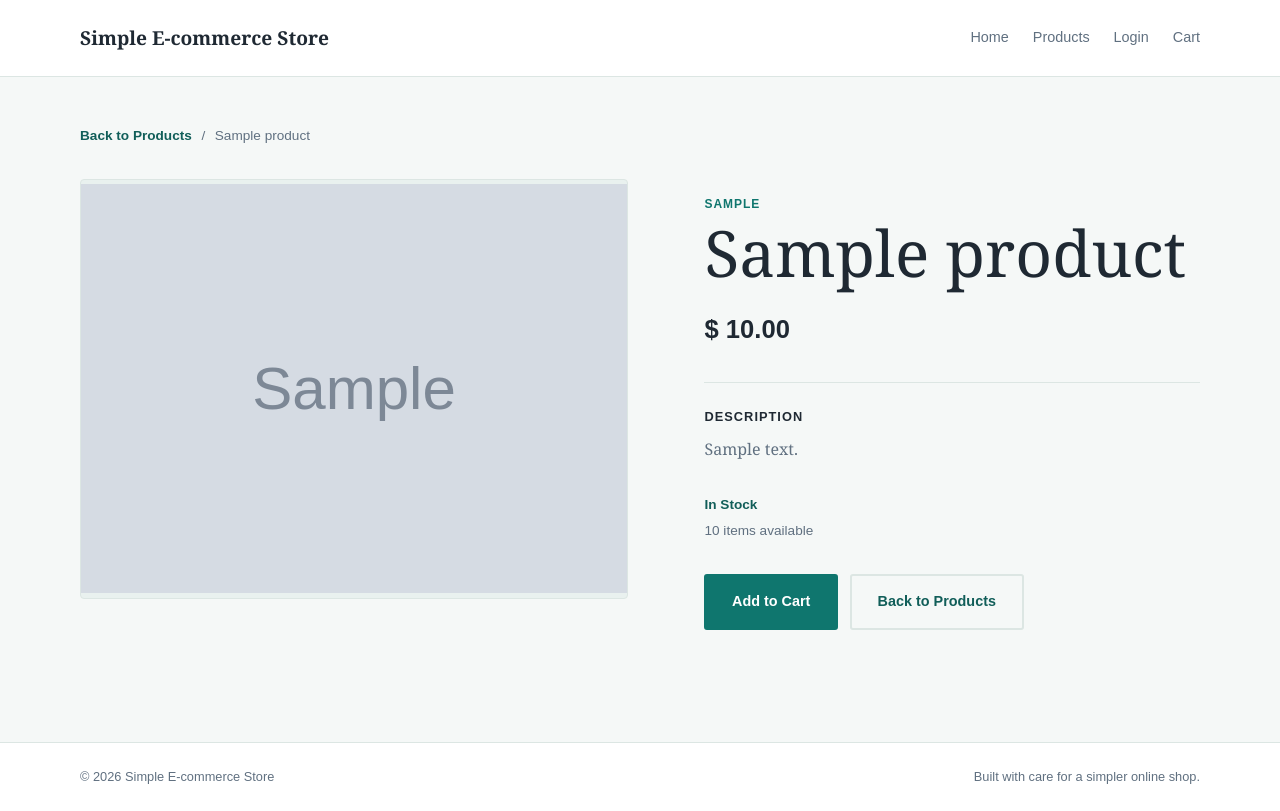
After one commit to SureshDepal1/CodeAlpha_Ecommerce-store, a Django app: page /products/1/ in a window 1280 px wide. The commit adds this page. Run offline with Django 5.2, Linux system fonts and the light colour scheme; tables that the repository leaves empty hold one stand-in row (values such as "Sample post"); grey boxes marked "Sample" are stand-in pictures.

Commit message:
Add product details page

```diff
--- a/static/css/style.css
+++ b/static/css/style.css
@@ -272,6 +272,124 @@ h1 {
     text-align: center;
 }
 
+.product-detail-page {
+    padding: 3rem 0 6rem;
+}
+
+.breadcrumb {
+    display: flex;
+    align-items: center;
+    gap: 0.6rem;
+    margin-bottom: 2rem;
+    color: var(--muted);
+    font-family: Arial, sans-serif;
+    font-size: 0.85rem;
+}
+
+.breadcrumb a {
+    color: var(--brand-dark);
+    font-weight: 700;
+    text-decoration: none;
+}
+
+.breadcrumb a:hover,
+.breadcrumb a:focus {
+    text-decoration: underline;
+}
+
+.product-detail {
+    display: grid;
+    grid-template-columns: minmax(0, 1.05fr) minmax(0, 0.95fr);
+    gap: clamp(2rem, 6vw, 6rem);
+    align-items: start;
+}
+
+.product-detail__image {
+    display: grid;
+    min-height: 420px;
+    place-items: center;
+    overflow: hidden;
+    border: 1px solid var(--line);
+    border-radius: 4px;
+    background: #e9f1ef;
+    color: var(--muted);
+    font-family: Arial, sans-serif;
+    font-size: 0.9rem;
+}
+
+.product-detail__image img {
+    display: block;
+    width: 100%;
+    max-height: 600px;
+    object-fit: contain;
+}
+
+.product-detail__content {
+    padding: 1rem 0;
+}
+
+.product-detail__content h1 {
+    max-width: none;
+    margin-bottom: 1.5rem;
+    font-size: clamp(2.5rem, 5vw, 4.8rem);
+}
+
+.product-detail__price {
+    margin-bottom: 2rem;
+    color: var(--ink);
+    font-family: Arial, sans-serif;
+    font-size: 1.6rem;
+    font-weight: 700;
+}
+
+.product-description {
+    margin-bottom: 2rem;
+    padding-top: 1.5rem;
+    border-top: 1px solid var(--line);
+}
+
+.product-description h2 {
+    margin-bottom: 0.6rem;
+    font-family: Arial, sans-serif;
+    font-size: 0.8rem;
+    letter-spacing: 0.08em;
+    text-transform: uppercase;
+}
+
+.product-description p {
+    margin-bottom: 0;
+    color: var(--muted);
+}
+
+.product-detail__content .stock-status {
+    margin-bottom: 0.25rem;
+}
+
+.stock-quantity {
+    margin-bottom: 2rem;
+    color: var(--muted);
+    font-family: Arial, sans-serif;
+    font-size: 0.85rem;
+}
+
+.product-detail__actions {
+    display: flex;
+    flex-wrap: wrap;
+    gap: 0.75rem;
+}
+
+.button--secondary {
+    border-color: var(--line);
+    background: transparent;
+    color: var(--brand-dark);
+}
+
+.button--secondary:hover,
+.button--secondary:focus {
+    border-color: var(--brand);
+    background: #e9f1ef;
+}
+
 .site-footer {
     border-top: 1px solid var(--line);
     background: var(--surface);
@@ -320,6 +438,23 @@ h1 {
         padding: 4rem 0;
     }
 
+    .product-detail-page {
+        padding: 2rem 0 4rem;
+    }
+
+    .product-detail {
+        grid-template-columns: 1fr;
+        gap: 2rem;
+    }
+
+    .product-detail__image {
+        min-height: 280px;
+    }
+
+    .product-detail__content {
+        padding: 0;
+    }
+
     .product-grid {
         grid-template-columns: repeat(2, minmax(0, 1fr));
     }
@@ -334,4 +469,13 @@ h1 {
     .product-grid {
         grid-template-columns: 1fr;
     }
+
+    .product-detail__actions {
+        align-items: stretch;
+        flex-direction: column;
+    }
+
+    .product-detail__actions .button {
+        text-align: center;
+    }
 }
--- a/store/urls.py
+++ b/store/urls.py
@@ -8,4 +8,5 @@ app_name = "store"
 urlpatterns = [
     path("", views.home, name="home"),
     path("products/", views.product_list, name="product_list"),
+    path("products/<int:pk>/", views.product_detail, name="product_detail"),
 ]
--- a/store/views.py
+++ b/store/views.py
@@ -1,4 +1,4 @@
-from django.shortcuts import render
+from django.shortcuts import get_object_or_404, render
 
 from .models import Product
 
@@ -10,3 +10,8 @@ def home(request):
 def product_list(request):
     products = Product.objects.filter(is_available=True).order_by("-created_at")
     return render(request, "store/product_list.html", {"products": products})
+
+
+def product_detail(request, pk):
+    product = get_object_or_404(Product, pk=pk, is_available=True)
+    return render(request, "store/product_detail.html", {"product": product})
--- /dev/null
+++ b/templates/store/product_detail.html
@@ -0,0 +1,47 @@
+{% extends "base.html" %}
+
+{% block title %}{{ product.name }} | Simple E-commerce Store{% endblock %}
+
+{% block content %}
+<main class="product-detail-page">
+    <div class="container">
+        <nav class="breadcrumb" aria-label="Breadcrumb">
+            <a href="{% url 'store:product_list' %}">Back to Products</a>
+            <span aria-hidden="true">/</span>
+            <span>{{ product.name }}</span>
+        </nav>
+
+        <section class="product-detail" aria-labelledby="product-title">
+            <div class="product-detail__image">
+                {% if product.image %}
+                    <img src="{{ product.image.url }}" alt="{{ product.name }}">
+                {% else %}
+                    <span>No image available</span>
+                {% endif %}
+            </div>
+
+            <div class="product-detail__content">
+                <p class="product-category">{{ product.category }}</p>
+                <h1 id="product-title">{{ product.name }}</h1>
+                <p class="product-detail__price">$ {{ product.price|floatformat:2 }}</p>
+                <div class="product-description">
+                    <h2>Description</h2>
+                    <p>{{ product.description }}</p>
+                </div>
+
+                {% if product.stock > 0 %}
+                    <p class="stock-status stock-status--available">In Stock</p>
+                    <p class="stock-quantity">{{ product.stock }} items available</p>
+                {% else %}
+                    <p class="stock-status stock-status--unavailable">Out of Stock</p>
+                {% endif %}
+
+                <div class="product-detail__actions">
+                    <a class="button" href="#">Add to Cart</a>
+                    <a class="button button--secondary" href="{% url 'store:product_list' %}">Back to Products</a>
+                </div>
+            </div>
+        </section>
+    </div>
+</main>
+{% endblock %}
--- a/templates/store/product_list.html
+++ b/templates/store/product_list.html
@@ -30,7 +30,7 @@
                         {% else %}
                             <p class="stock-status stock-status--unavailable">Out of Stock</p>
                         {% endif %}
-                        <a class="button product-card__action" href="#">View Details</a>
+                        <a class="button product-card__action" href="{% url 'store:product_detail' product.pk %}">View Details</a>
                     </div>
                 </article>
             {% empty %}
```
Also changed, not shown: store/tests.py (+76 -0 lines), README.md.
